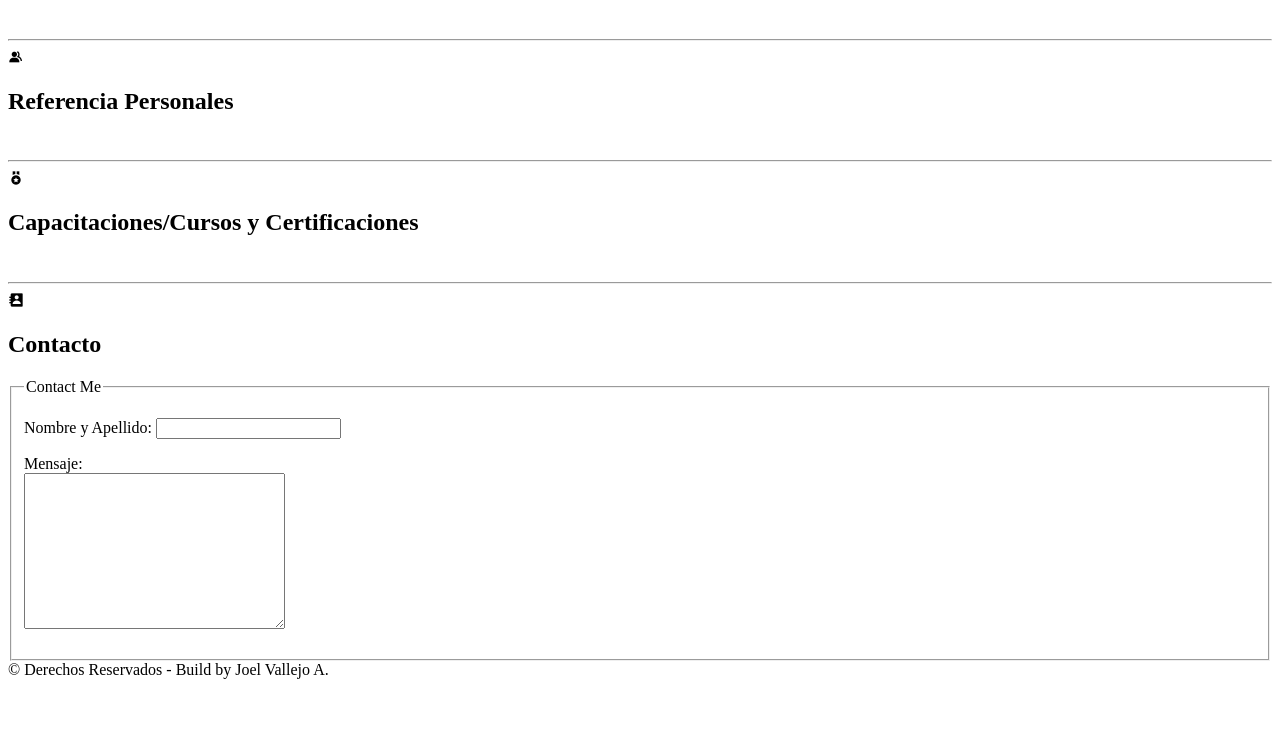
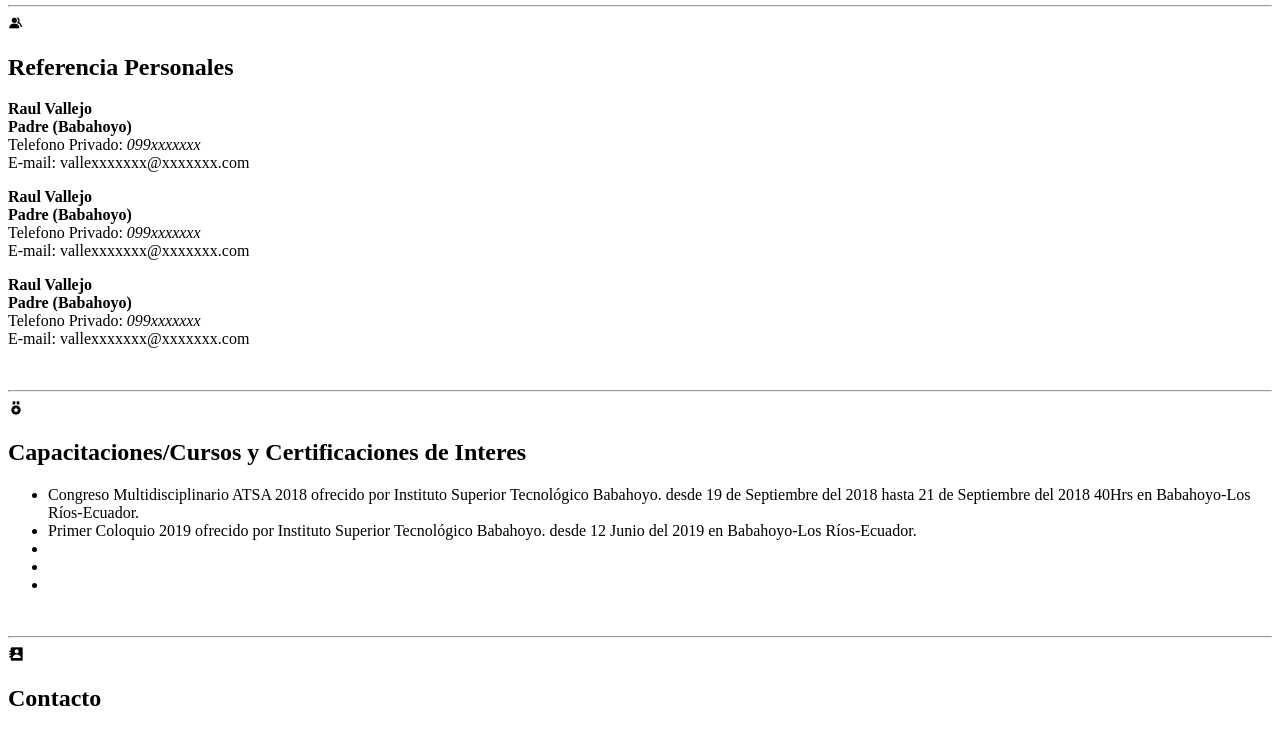
Before and after one commit to JoelVallejo/Curriculo_Vitae, a plain HTML site: page index.html in a window 1280 px wide. Shown: the part 1560-2289 px from the top of the page. Before the commit the page ends 2247 px from the top, so only its background shows below. Drawn offline with nearby package versions, Linux system fonts and the light colour scheme; a script that the page names is missing.

Commit message:
Agregando Refrencias Personales y mas....

```diff
--- a/index.html
+++ b/index.html
@@ -20,7 +20,7 @@
       <h1>Curriculo Vitae</h1>
     </header>
       <aside>
-        <img src="assents/image/1616978627041.jpg" width="202" height="202" alt="foto_perfil"/>
+        <img src="assents/image/joel2.jpg" width="202" height="202" alt="foto_perfil"/>
         <h1><b>Nombre: </b>Joel Vallejo A.</h1>
         <h2><strong>Tecnólogo en Informatica - Analisis de sistemas</strong></h2>
         <p>
@@ -46,7 +46,7 @@
 
         <p>
           <b>Lugar:</b> Babahoyo - Ecuador
-          <b>Fecha:</b> Actualmente <div id="current_date"></div>
+          <b>Fecha:</b> Actualmente
         </p>
 
         <h2>Titulo: Tecnologia en Informatica - Analisis de Sistemas (Culminado)</h2>
@@ -136,7 +136,24 @@
           <i class='bx bxs-group'></i>
           <h1>Referencia Personales</h1>
         </header>
-
+        <p>
+          <b>Raul Vallejo</b><br/>
+          <b>Padre (Babahoyo)</b><br/>
+          Telefono Privado: <em>099xxxxxxx</em><br/>
+          E-mail: vallexxxxxxx@xxxxxxx.com
+        </p>
+        <p>
+          <b>Raul Vallejo</b><br/>
+          <b>Padre (Babahoyo)</b><br/>
+          Telefono Privado: <em>099xxxxxxx</em><br/>
+          E-mail: vallexxxxxxx@xxxxxxx.com
+        </p>
+        <p>
+          <b>Raul Vallejo</b><br/>
+          <b>Padre (Babahoyo)</b><br/>
+          Telefono Privado: <em>099xxxxxxx</em><br/>
+          E-mail: vallexxxxxxx@xxxxxxx.com
+        </p>
       </article>
       <br/>
       <hr/>
@@ -144,9 +161,20 @@
       <article>
         <header>
           <i class='bx bxs-medal'></i>
-          <h1>Capacitaciones/Cursos y Certificaciones</h1>
+          <h1>Capacitaciones/Cursos y Certificaciones de Interes</h1>
         </header>
-
+        <ul>
+        <li>Congreso Multidisciplinario ATSA 2018 ofrecido por Instituto Superior Tecnológico Babahoyo.
+          desde <time datetime="2021-09-19">19 de Septiembre del 2018</time> hasta <time datetime="2021-09-21">21 de Septiembre del 2018</time> 40Hrs
+          en Babahoyo-Los Ríos-Ecuador.
+        </li>
+        <li>Primer Coloquio 2019 ofrecido por Instituto Superior Tecnológico Babahoyo.
+          desde <time datetime="2021-06-12">12 Junio del 2019</time> en Babahoyo-Los Ríos-Ecuador.
+        </li>
+        <li></li>
+        <li></li>
+        <li></li>
+        </ul>
       </article>
       <br/>
       <hr/>
--- a/scripts/main.js
+++ /dev/null
@@ -1,6 +0,0 @@
-
-date = new Date();
-year = date.getFullYear();
-month = date.getMonth() + 1;
-day = date.getDate();
-document.getElementById("current_date").innerHTML = month + "/" + day + "/" + year;
```
Also changed, not shown: assents/image/joel2.jpg (added), 1 other file.
